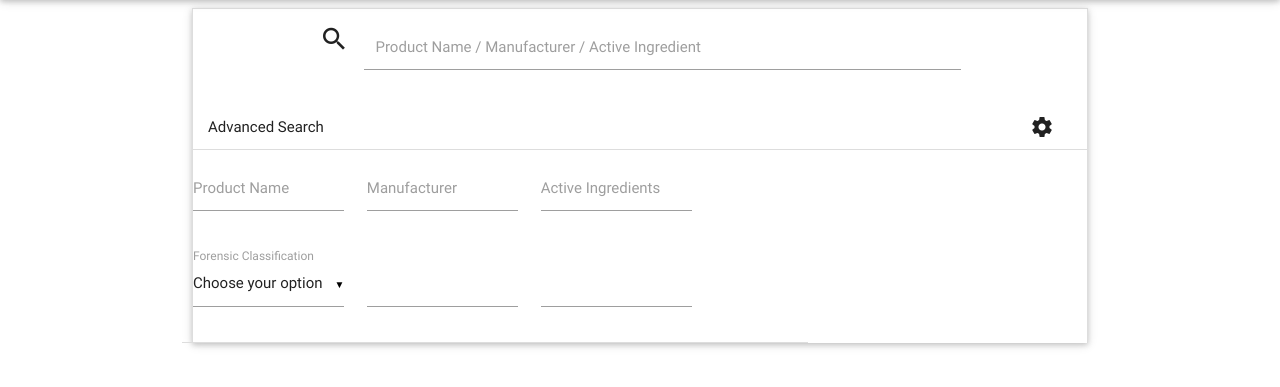
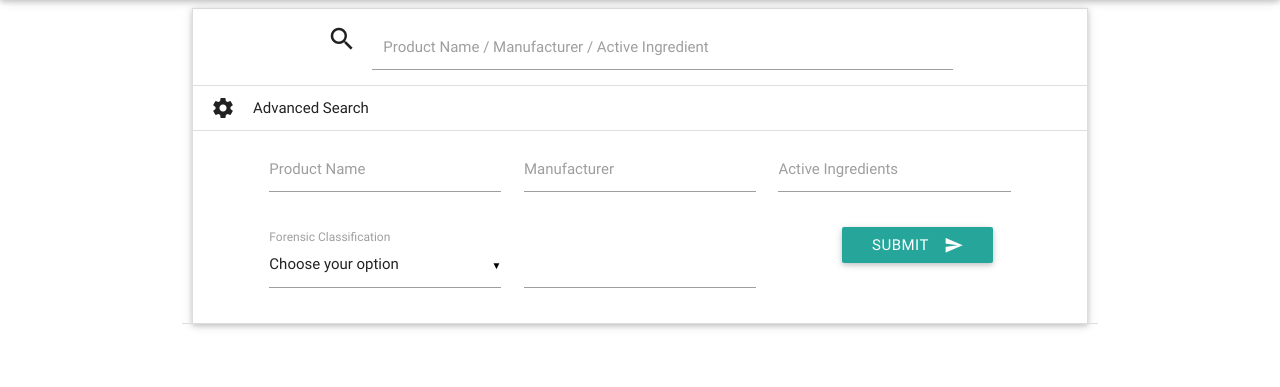
Before and after one commit to veniversum/hackathon-sg-2015, a Django app: page /medify/ in a window 1280 px wide, after a click that opens the changed part. Shown: the part 64-451 px from the top of the page. Run offline with Django 3.2, Linux system fonts and the light colour scheme; some libraries are stand-ins or nearby versions.

Commit message:
Improve Search UI

```diff
--- a/medify/static/medify/js/index.js
+++ b/medify/static/medify/js/index.js
@@ -1,11 +1,11 @@
-$(document).ready(function() {
+$(document).ready(function () {
     $('select').material_select();
 	var typingTimer;
-	function search () {
+	function search() {
 		var substring = $("#product_name").val();
 		$.get("/medify/search", {
-			search: substring,
-		}).done(function(resp) {
+			search: substring
+		}).done(function (resp) {
 			//TODO: Create cards
 			console.log(resp);
 		});
@@ -15,8 +15,8 @@ $(document).ready(function() {
 	$("#product_name").keyup(function(e) {
 		clearTimeout(typingTimer);
 		typingTimer = setTimeout(search, 1000);
-	})
+	});
 	$("#product_name").keydown(function(e) {
 		clearTimeout(typingTimer);
-	})
+	});
 });
--- a/medify/templates/medify/index.html
+++ b/medify/templates/medify/index.html
@@ -1,15 +1,11 @@
-{% extends 'medify/base.html' %}
-{% load staticfiles %}
+{% extends 'medify/base.html' %} {% load staticfiles %} {% block js %}
+<script type="text/javascript" src="{% static 'medify/js/index.js' %}"></script>
+{% endblock %} {% block content %}
 
-{% block js %}
-<script type="text/javascript" src="{% static 'medify/js/index.js' %}"></script>
-{% endblock %}
-
-{% block content %}
 <ul class="collapsible" data-collapsible="accordion">
-    <li>
-        <div class="row">
-        <form class="container">
+    <li style="border-bottom: 1px solid #ddd;">
+        <div class="container">
+            <form class="">
                 <div class="input-field">
                     <i class="material-icons prefix">search</i>
                     <input id="product_name" type="text">
@@ -20,10 +16,10 @@
     </li>
     <li>
         <div class="collapsible-header">
-            <span class="card-title grey-text text-darken-4">Advanced Search<i class="material-icons right">settings</i></span>
+            <span class="card-title grey-text text-darken-4">Advanced Search<i class="material-icons left">settings</i></span>
         </div>
-        <div class="collapsible-body container row">
-            <div class="col s10">
+        <div class="collapsible-body row">
+            <div class="col s10 offset-s1">
                 <div class="row">
                     <div class="input-field col s4">
                         <input id="product_name_advanced" type="text">
@@ -40,28 +36,29 @@
                 </div>
                 <div class="row">
                     <div class="input-field col s4">
-                    <div class="select-wrapper"><select>
+                        <div class="select-wrapper">
+                            <select>
                                 <option value="" disabled selected>Choose your option</option>
                                 <option value="general">General Sale List</option>
                                 <option value="pharmacy">Pharmacy Only</option>
                                 <option value="prescription">Prescription Only</option>
-                    </select></div>
+                            </select>
+                        </div>
 
                         <label>Forensic Classification</label>
                     </div>
+                    <!--TODO: Add date select-->
+
                     <div class="input-field col s4">
                         <input id="" type="text">
                         <label for=""></label>
                     </div>
-
-                <div class="input-field col s4">
-                    <input id="" type="text">
-                    <label for=""></label>
+                    <div class="col s3 right">
+                        <a class="waves-effect waves-light btn" style="vertical-align:bottom"><i class="material-icons right">send</i>Submit</a>
                     </div>
                 </div>
             </div>
         </div>
     </li>
 </ul>
-  </div>
 {% endblock %}
```
Lines whose indentation alone changed are shown as unchanged.
